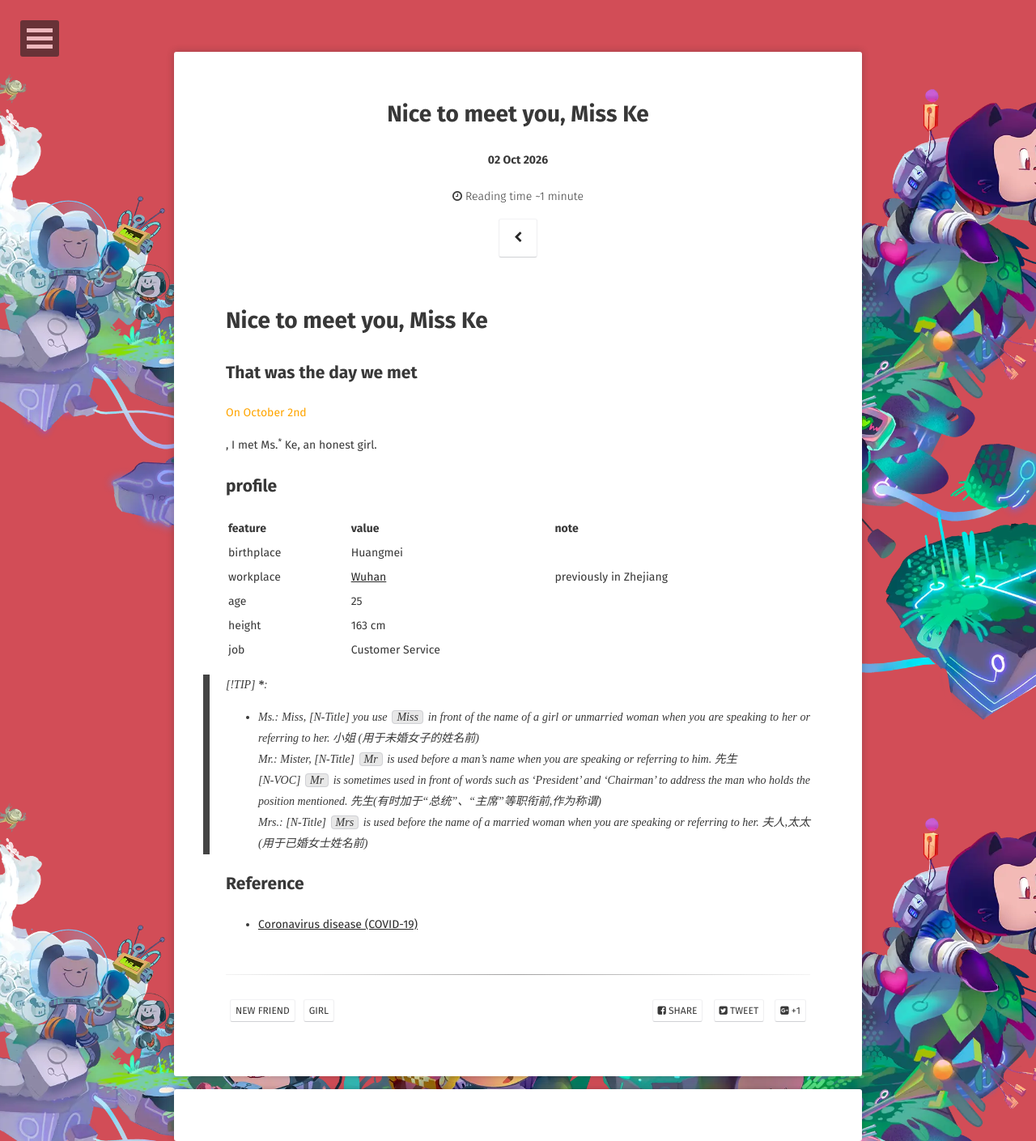
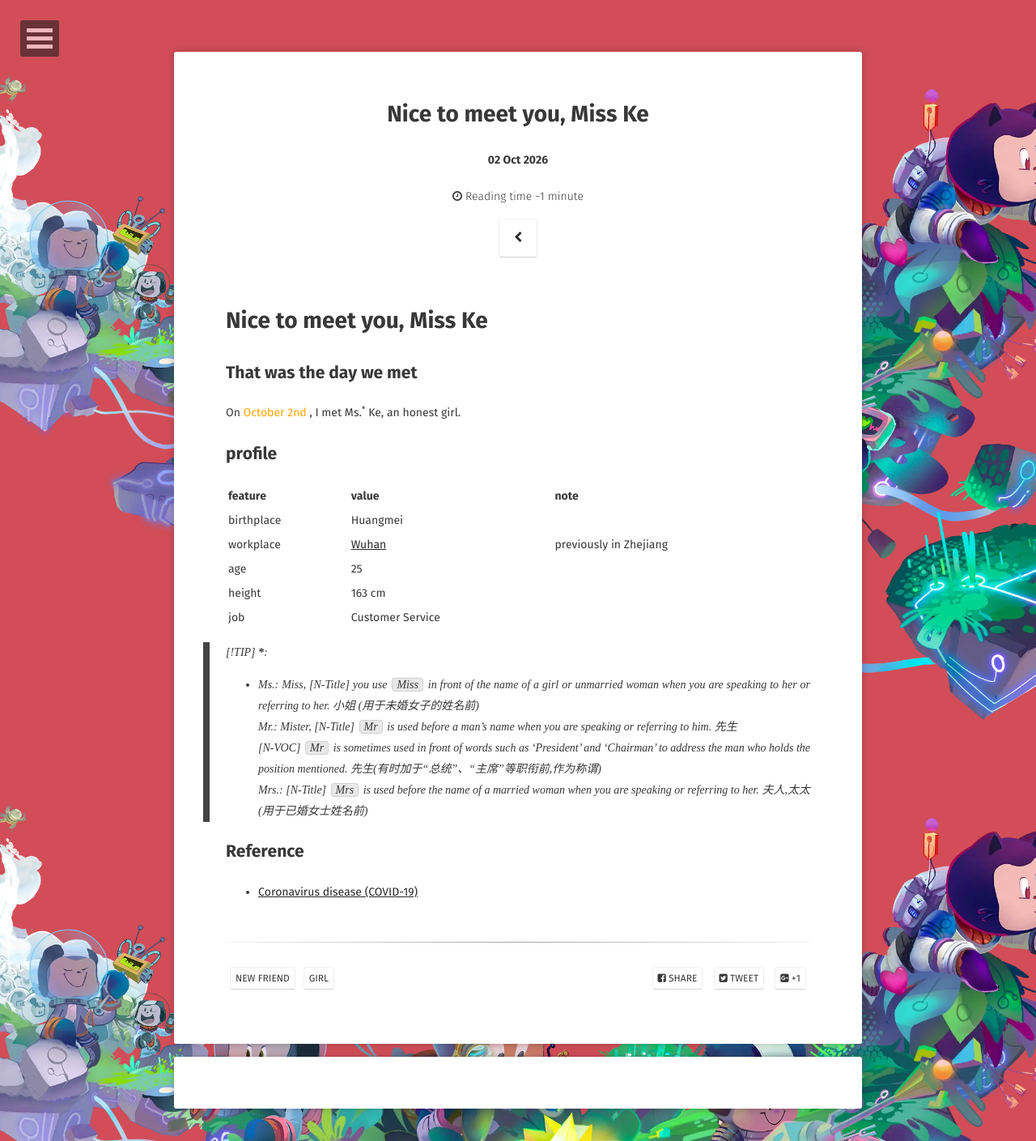
Before and after one commit to WebPavel/WebPavel.github.io, a Jekyll site: the page built from _posts/2026-10-02-Nice-to-meet-you-Miss-Ke.md, in a window 1280 px wide. Shown: the whole page at 81% size. Built offline with Jekyll 4.4.1, drawn with Linux system fonts in a browser that asks for light colours; some web fonts are replaced; comment, search, counter and statistics services are not loaded.

Commit message:
fix: the colored section is not displaying as expected

```diff
--- a/_posts/2026-10-02-Nice-to-meet-you-Miss-Ke.md
+++ b/_posts/2026-10-02-Nice-to-meet-you-Miss-Ke.md
@@ -11,7 +11,7 @@ comments: true
 
 ## That was the day we met
 
-<font color='orange'>On October 2nd</font>, I met Ms.<sup>*</sup> Ke, an honest girl.
+On <font color='orange'>October 2nd</font>, I met Ms.<sup>*</sup> Ke, an honest girl.
 
 ## profile
 
```
